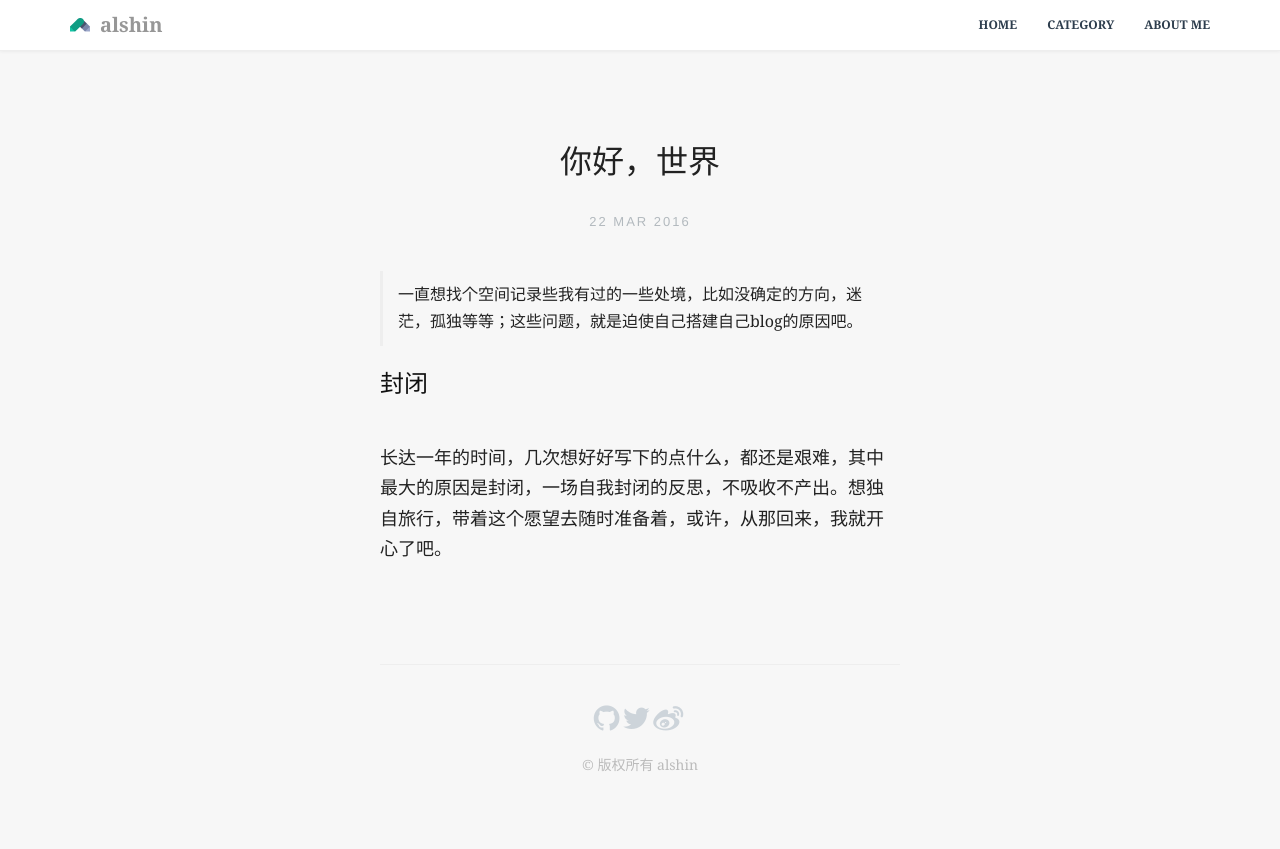
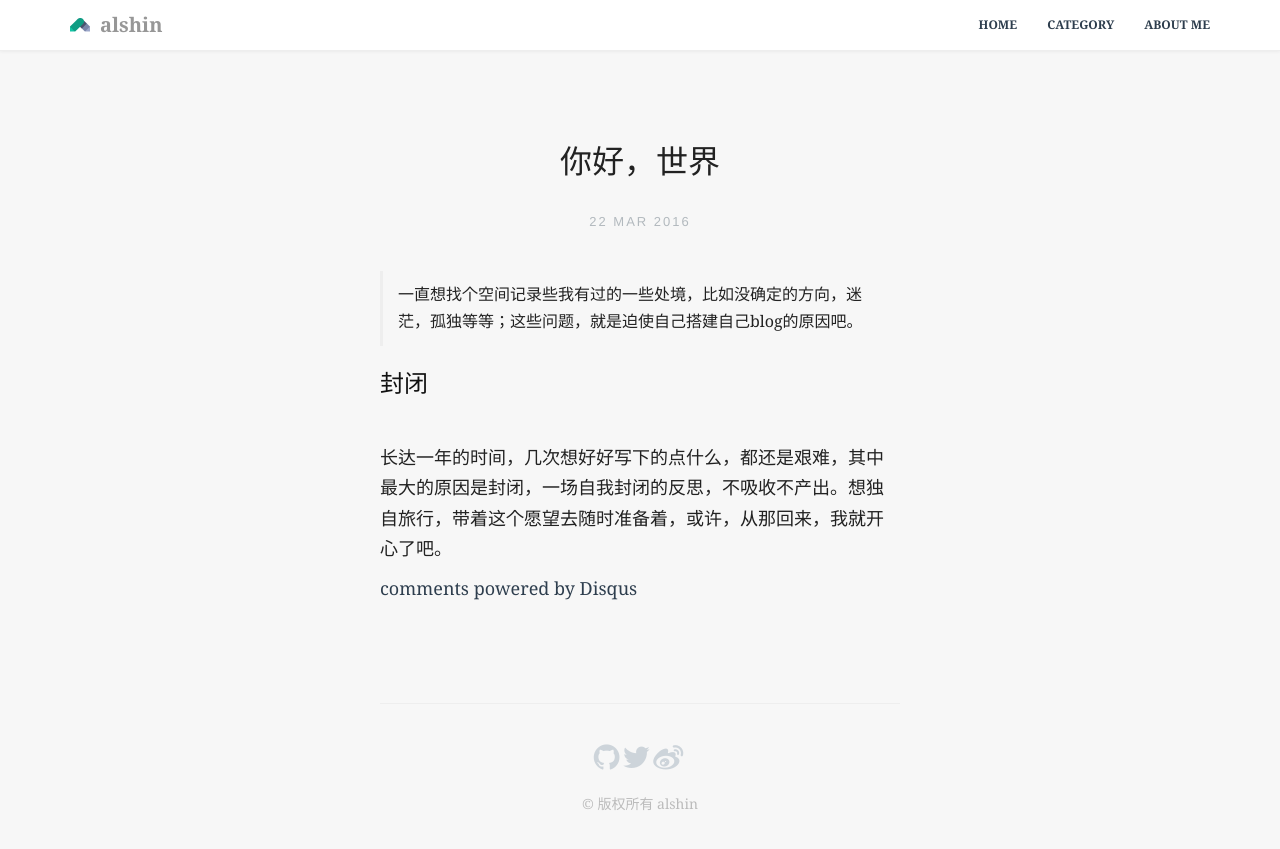
Before and after one commit to yunshang/blog, a Jekyll site: the page built from _posts/2016-03-22-hello-world.md, in a window 1280 px wide and 924 px high. Shown: the top 849 px of the window. Built offline with Jekyll 4.4.1, drawn with Linux system fonts in a browser that asks for light colours; comment, search, counter and statistics services are not loaded; some of the changed lines change nothing that is shown.

Commit message:
add 评论功能

```diff
--- a/_layouts/post.html
+++ b/_layouts/post.html
@@ -3,7 +3,6 @@
     {% include head.html %}
     <body>
         {% include header.html %}
-
         <section id="wrapper">
             <article class="post">
                 <header>
@@ -14,6 +13,19 @@
                     {{ content }}
                 </section>
             </article>
+            <div id="disqus_thread"></div>
+            <script type="text/javascript">
+                var disqus_shortname = 'alshin';
+                var disqus_identifier = 'http:\/\/very-geek.github.io\/article\/elixir-for-javascript-programmer-part-01\/';
+                (function() {
+                    var dsq = document.createElement('script'); dsq.type = 'text/javascript'; dsq.async = true;
+                    dsq.src = '//' + disqus_shortname + '.disqus.com/embed.js';
+                    (document.getElementsByTagName('head')[0] || document.getElementsByTagName('body')[0]).appendChild(dsq);
+                })();
+            </script>
+            <noscript>Please enable JavaScript to view the <a href="http://disqus.com/?ref_noscript">comments powered by Disqus.</a></noscript>
+            <a href="http://disqus.com" class="dsq-brlink">comments powered by <span class="logo-disqus">Disqus</span></a>
+
             <footer id="footer">
                 <div id="social">
                     <a class="symbol" href="https://github.com/yundshang">
```
Also changed, not shown: 7 other files.
